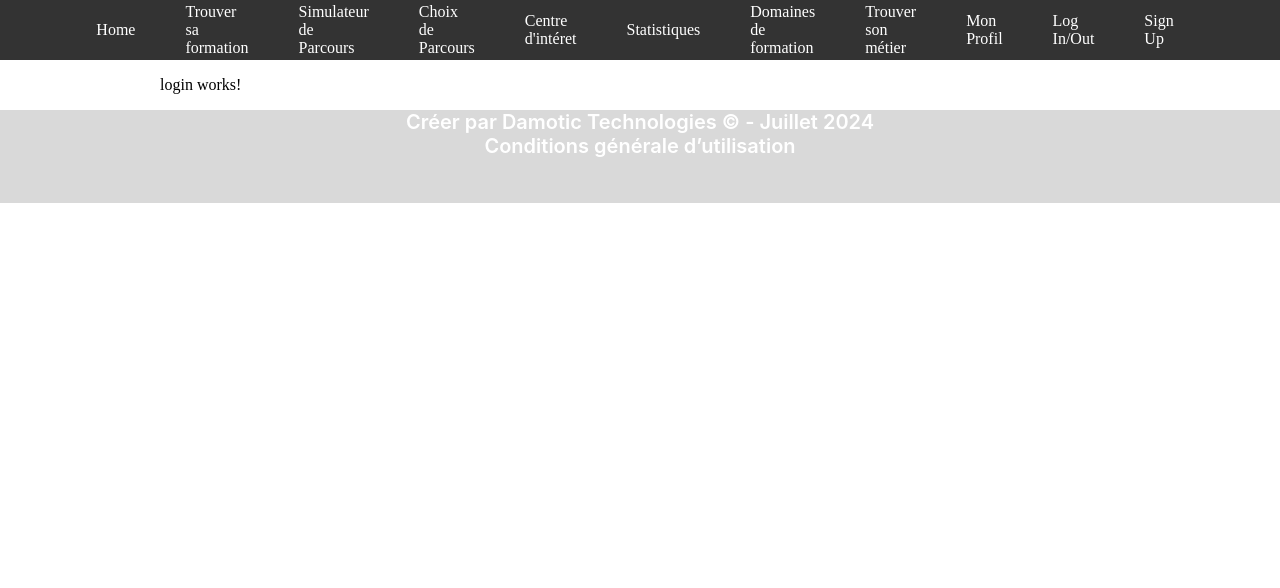
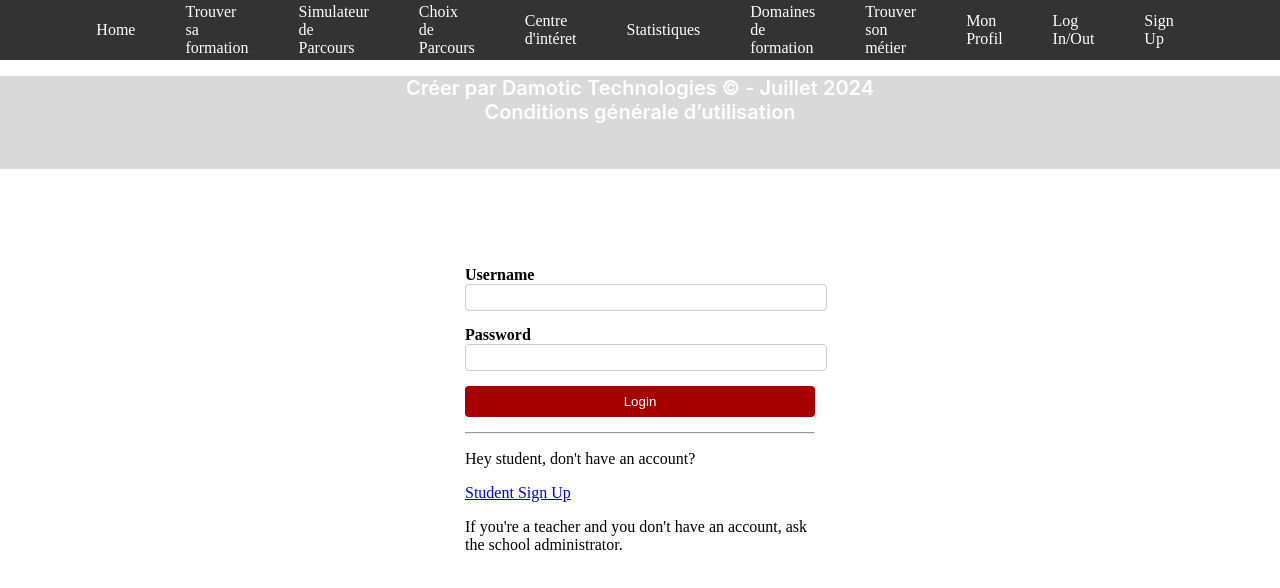
Before and after one commit to StagiairesDAMOTIC/FrontEndPsup, an Angular app: page /login in a window 1280 px wide. Shown: the top 588 px of the page. Built offline with nearby package versions, Linux system fonts and the light colour scheme.

Commit message:
page login et correction de la page Home

```diff
--- a/src/app/home/home.component.html
+++ b/src/app/home/home.component.html
@@ -4,7 +4,7 @@
     style="
       left: 499px;
       top: 181px;
-      position: absolute;
+
       text-align: center;
       color: black;
       font-size: 20px;
@@ -21,7 +21,7 @@
       height: 319px;
       left: 537px;
       top: 225px;
-      position: absolute;
+
     "
     src="assets/logo.jpg"
   />
--- a/src/app/login/login.component.css
+++ b/src/app/login/login.component.css
@@ -0,0 +1,68 @@
+.container {
+  position: absolute;
+  left: 50%;
+  top: 50%;
+  transform: translate(-50%, -50%);
+  background-color: yellow;
+  padding: 20px;
+}
+
+h2 {
+  text-align: center;
+  margin-bottom: 20px;
+}
+
+.form-group {
+  margin-bottom: 15px;
+}
+
+label {
+  font-weight: bold;
+}
+
+input {
+  width: 100%;
+  padding: 5px;
+  border: 1px solid #ccc;
+  border-radius: 4px;
+}
+
+button {
+  display: block;
+  width: 100%;
+  background-color: #A80000;
+  color: #fff;
+  border: none;
+  padding: 8px 16px;
+  margin-top: 10px;
+  cursor: pointer;
+  border-radius: 4px;
+}
+
+button:hover {
+  background-color: #A80000;
+}
+
+.alert {
+  margin-top: 10px;
+}
+
+a.btn {
+  display: block;
+  width: 100%;
+  margin-top: 10px;
+}
+.btn-signup {
+  background-color: #A80000;
+  color: #fff;
+  border: none;
+  padding: 8px 16px;
+  margin-top: 10px;
+  cursor: pointer;
+  border-radius: 4px;
+  text-decoration: none;
+}
+
+.btn-signup:hover {
+  background-color: #800000;
+}
--- a/src/app/login/login.component.html
+++ b/src/app/login/login.component.html
@@ -1 +1,41 @@
-<p>login works!</p>
+<div style="float: left; position: absolute; left: 50%; top: 50%; transform: translate(-50%, -50%);">
+  <div *ngIf="isLoggedIn; else loggedOut">
+    Logged in as {{roles}}.
+    <br>
+    <button class="btn btn-secondary" (click)="logout()">Logout</button>
+  </div>
+  <ng-template #loggedOut>
+    <div class="row col-sm-6" style="max-width:350px;">
+      <br><br>
+      <form name="form" (ngSubmit)="f.form.valid && onSubmit()" #f="ngForm" novalidate>
+        <div class="form-group">
+          <label for="username" id="username">Username</label>
+          <input type="text" class="form-control" name="username" [(ngModel)]="form.username" #username="ngModel"
+                 required />
+          <div *ngIf="f.submitted && username.invalid">
+            <div *ngIf="['username.errors?.required']">Username is required</div>
+          </div>
+        </div>
+        <div class="form-group">
+          <label for="password" id="password">Password</label>
+          <input type="password" class="form-control" name="password" [(ngModel)]="form.password" #password="ngModel"
+                 required minlength="6" />
+          <div *ngIf="f.submitted && password.invalid">
+            <div *ngIf="['password.errors?.required']">Password is required</div>
+            <div *ngIf="['password.errors?.minlength']">Password must be at least 6 characters</div>
+          </div>
+        </div>
+        <div class="form-group">
+          <button class="btn btn-primary">Login</button>
+          <div *ngIf="f.submitted && isLoginFailed" class="alert alert-danger">
+            Login failed: {{errorMessage}}
+          </div>
+        </div>
+      </form>
+      <hr />
+      <p>Hey student, don't have an account?</p>
+      <a href="/signup" class="btn btn-success"> Student Sign Up</a>
+      <p>If you're a teacher and you don't have an account, ask the school administrator.</p>
+    </div>
+  </ng-template>
+</div>
--- a/src/app/login/login.component.ts
+++ b/src/app/login/login.component.ts
@@ -1,10 +1,68 @@
-import { Component } from '@angular/core';
+import { Component, OnInit } from '@angular/core';
+import {LoginInfo} from '../auth/login-info';
+import {AuthService} from '../auth/auth.service';
+import {TokenStorageService} from '../auth/token-storage.service';
+import { Router } from '@angular/router';
 
 @Component({
   selector: 'app-login',
   templateUrl: './login.component.html',
-  styleUrl: './login.component.css'
+  styleUrls: ['./login.component.css']
 })
-export class LoginComponent {
+export class LoginComponent implements OnInit {
+  form: any = {};
+  token?: string;
+  isLoggedIn = false;
+  isLoginFailed = false;
+  errorMessage = '';
+  roles: string[] = [];
+  private loginInfo?: LoginInfo;
+
+  constructor(private authService: AuthService, private tokenStorage: TokenStorageService, private router: Router) { }
+
+  ngOnInit() {
+    if (this.tokenStorage.getToken() != null && this.tokenStorage.getToken() != '{}') {
+      this.isLoggedIn = true;
+      this.roles = this.tokenStorage.getAuthorities();
+    }
+  }
+
+  onSubmit() {
+    console.log(this.form);
+
+    this.loginInfo = new LoginInfo(this.form.username, this.form.password);
+
+    this.authService.attemptAuth(this.loginInfo).subscribe(
+      data => {
+        this.tokenStorage.saveToken(data.accessToken || '{}');
+        this.tokenStorage.saveUsername(data.username || '{}');
+        this.tokenStorage.saveAuthorities(data.authorities || []);
+
+        this.isLoginFailed = false;
+        this.isLoggedIn = true;
+        this.token = this.tokenStorage.getToken();
+        this.roles = this.tokenStorage.getAuthorities();
+        this.router.navigate(['/home']);
+        this.reloadPage();
+      },
+      error => {
+        console.log(error);
+        this.errorMessage = error.error.message;
+        this.isLoginFailed = true;
+      }
+    );
+  }
+
+  reloadPage() {
+    this.router.navigate(['/home']);
+    setTimeout(() => {
+      window.location.reload();
+    }, 50); // 1000 millisecondes = 1 seconde
+  }
+  logout() {
+    this.tokenStorage.signOut();
+    this.reloadPage()
+  }
+
 
 }
```
